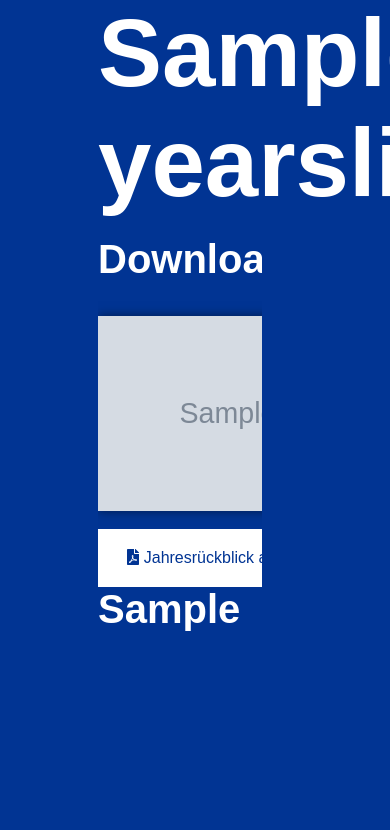
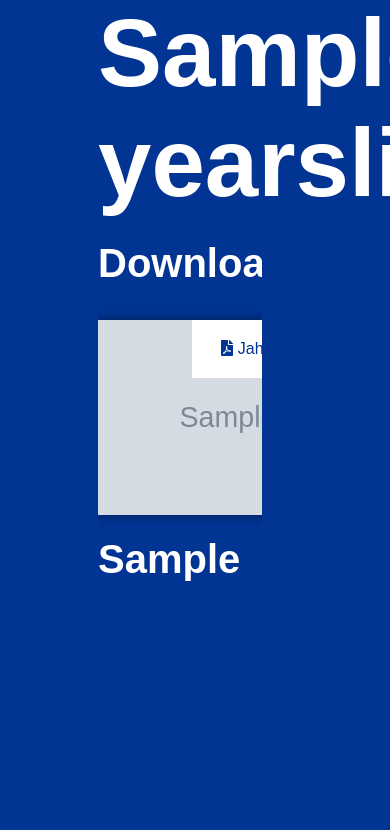
Before and after one commit to Wirtschaftsjunioren-Freiburg/WJ-Jahresrueckblicke, a Django app: page / in a window 390 px wide. Shown: the part 980-1810 px from the top of the page. Run offline with Django 4.2, Linux system fonts and the light colour scheme; tables that the repository leaves empty hold one stand-in row (values such as "Sample post"); grey boxes marked "Sample" are stand-in pictures; some libraries are stand-ins or nearby versions.

Commit message:
- Minor improvements

```diff
--- a/jahresrueckblick/webpage/templates/index.html
+++ b/jahresrueckblick/webpage/templates/index.html
@@ -80,11 +80,17 @@
                         </div>
                     </div>
                     {% if year.document and year.document_image %}
-                        <div class="col-12 col-md-3">
-                            <h2 class="mt-0">Download</h2>
+                        <div class="col-12 col-lg-3">
+                            <div class="row">
+                                <div class="col-12">
+                                    <h2 class="mt-1">Download</h2>
+                                </div>
+                                <div class="col-6 col-lg-12">
                                     {% if year.document and year.document_image %}
                                     <img src="{{ year.document_image.url }}" class="pdf-preview">
                                     <br><br>
+                                </div>
+                                <div class="col-6 col-lg-12">
                                     <a href="{{ year.document.url }}">
                                         <div class="pdf-label">
                                             <i class="fa fa-file-pdf"></i>  Jahresrückblick als PDF &raquo;
@@ -92,13 +98,15 @@
                                     </a>
                                     {% endif %}
                                 </div>
+                            </div>
+                        </div>
                     {% endif %}
                     <div class="col-12 col-lg-6 col-xl-6">
                         {% if not year.document and year.highlight_set.count == 0 %}
                             <h3>Leider fehlen uns für {{ year.name }} noch Bilder und Aufzeichnungen!</h3>
                             Wenn du Bilder, Texte oder Unterlagen aus dem Jahr {{ year.name }} hast, sende sie uns bitte an "<em>presse@wj-freiburg.de</em>"!
                         {% else %}
-                            <h2 class="mt-0">{% if year.slogan %}{{ year.slogan }}{% else %}Highlights{% endif %}</h2>
+                            <h2 class="mt-1">{% if year.slogan %}{{ year.slogan }}{% else %}Highlights{% endif %}</h2>
                         {% endif %}
                         {% for highlight in year.highlight_set.all|limit:3 %}
                            {% include 'highlight.html' %}
```
Lines whose indentation alone changed are shown as unchanged.
